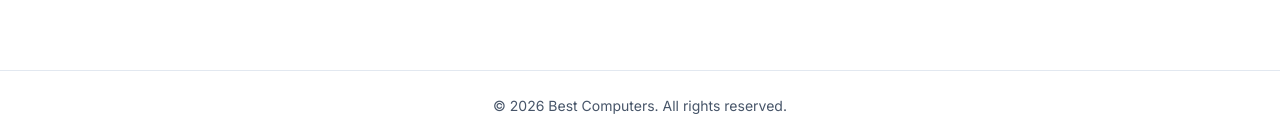
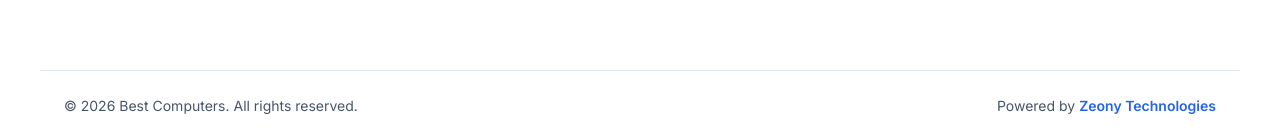
Before and after one commit to zeonytechnologies/bestcomputers, a React (Vite) app: page / in a window 1280 px wide. Shown: the part 3455-3593 px from the top of the page. Built offline with nearby package versions, Linux system fonts and the light colour scheme; no server answers; the database is empty.

Commit message:
Update Layout.jsx

```diff
--- a/src/components/Layout.jsx
+++ b/src/components/Layout.jsx
@@ -118,8 +118,37 @@ export default function Layout() {
             </ul>
           </div>
         </div>
-        <div style={{ padding: '1.5rem', textAlign: 'center', borderTop: '1px solid var(--border-color)' }}>
-          <p className="text-secondary" style={{ fontSize: '0.875rem' }}>© {new Date().getFullYear()} Best Computers. All rights reserved.</p>
+        <div style={{
+          padding: '1.5rem 1.5rem',
+          borderTop: '1px solid var(--border-color)',
+          display: 'flex',
+          flexWrap: 'wrap',
+          justifyContent: 'space-between',
+          alignItems: 'center',
+          gap: '1rem',
+          maxWidth: '1200px',
+          margin: '0 auto'
+        }}>
+          <p className="text-secondary" style={{ fontSize: '0.875rem' }}>
+            © {new Date().getFullYear()} Best Computers. All rights reserved.
+          </p>
+          <p className="text-secondary" style={{ fontSize: '0.875rem' }}>
+            Powered by{' '}
+            <a
+              href="https://www.zeonytechnologies.com"
+              target="_blank"
+              rel="noopener noreferrer"
+              style={{
+                color: 'var(--accent-primary)',
+                fontWeight: 600,
+                textDecoration: 'none'
+              }}
+              onMouseOver={(e) => (e.currentTarget.style.textDecoration = 'underline')}
+              onMouseOut={(e) => (e.currentTarget.style.textDecoration = 'none')}
+            >
+              Zeony Technologies
+            </a>
+          </p>
         </div>
       </footer>
 
```
